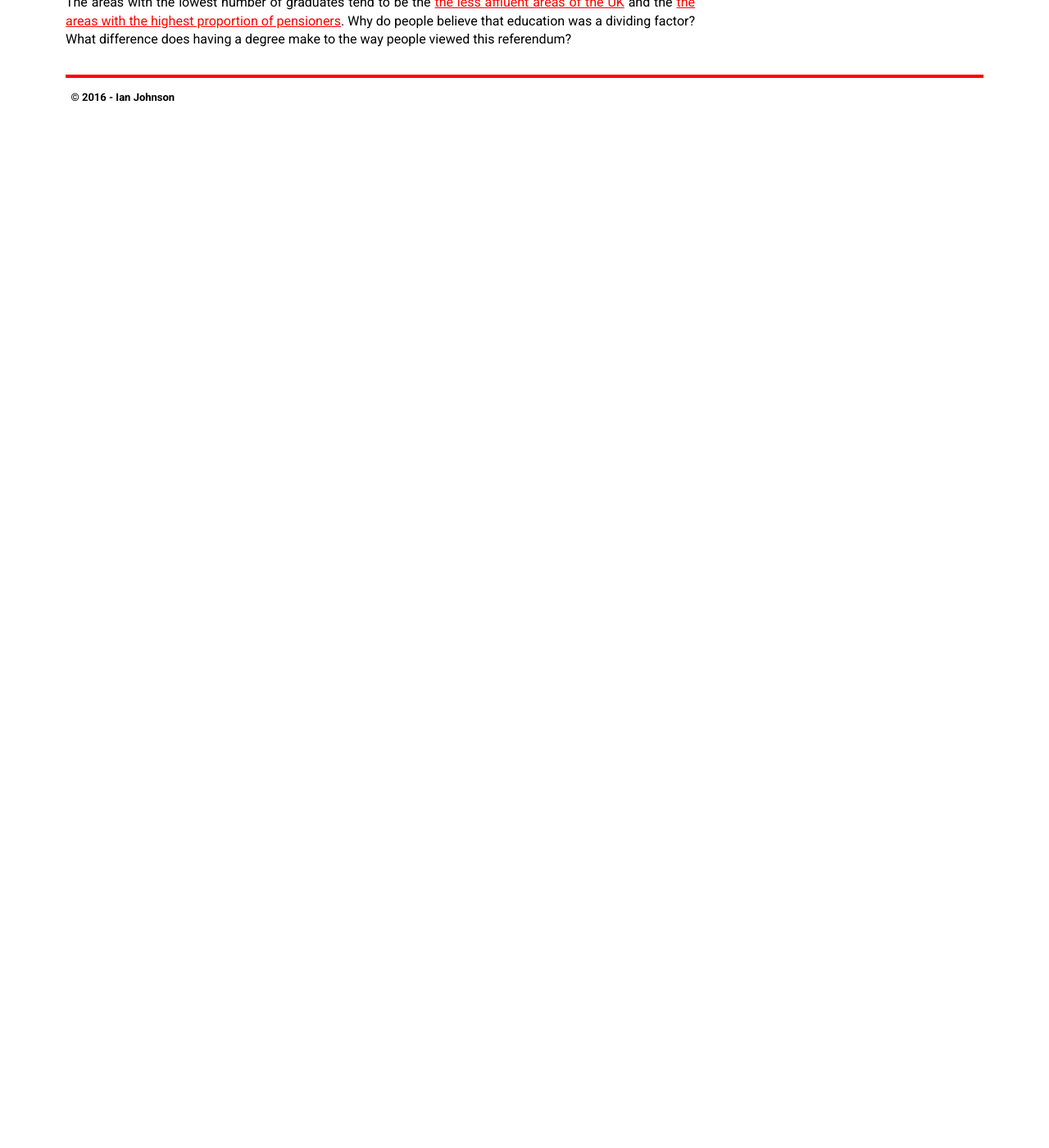
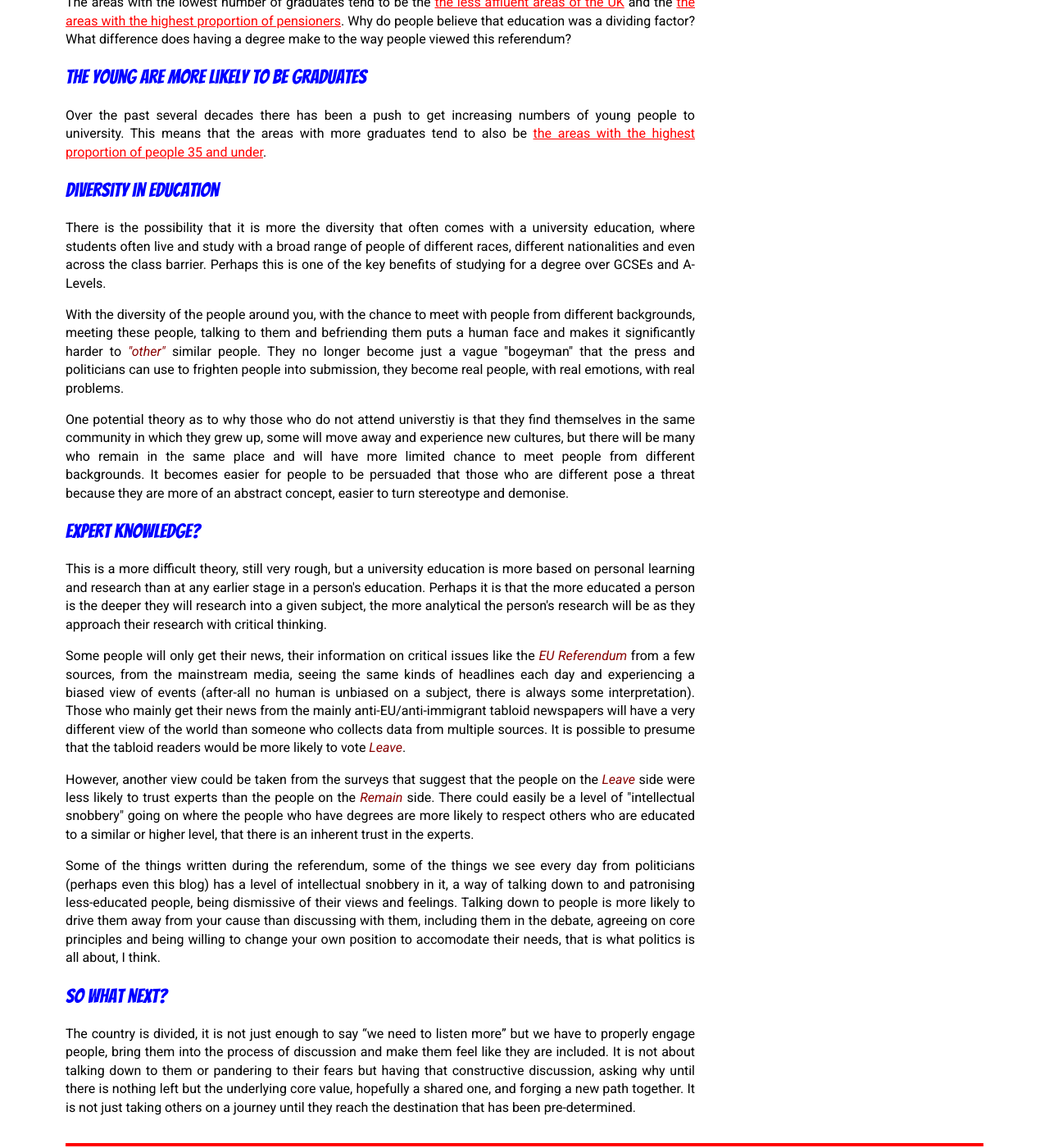
Before and after one commit to ninjaferret/politicallyconfusedninja, a Jekyll site: the page built from _posts/2016-06-26-4-the-educational-divide.html, in a window 1280 px wide and 1400 px high, scrolled down 308 px. Shown: the whole window at 82% size. Built offline with Jekyll 4.4.1, drawn with Linux system fonts in a browser that asks for light colours; comment, search, counter and statistics services are not loaded; before the commit the page ends 900 px from its top, so only the background shows below that; some of the changed text lies outside the part shown.

Commit message:
A treatise on the educational divide

```diff
--- a/_posts/2016-06-26-4-the-educational-divide.html
+++ b/_posts/2016-06-26-4-the-educational-divide.html
@@ -6,4 +6,30 @@ categories:
 - EU Referendum
 ---
 
-<p>A the results of the <em>EU Referendum</em> came in, it became clear that the areas with the highest number of graduates were more likely to vote for <em>Remain</em> and the areas with the fewest were more likely to vote <em>Leave</em>. The areas with the lowest number of graduates tend to be the <a href="/2016/06/26/3-the-poverty-divide.html" title="Thoughts on how the poverty divide affected the referendum">the less affluent areas of the UK</a> and the <a href="/2016/06/26/5-the-age-divide.html" title="My thoughts on how the age divide affected the referendum">the areas with the highest proportion of pensioners</a>. Why do people believe that education was a dividing factor? What difference does having a degree make to the way people viewed this referendum?</p>
+<p>As the results of the <em>EU Referendum</em> came in, it became clear that the areas with the highest number of graduates were more likely to vote for <em>Remain</em> and the areas with the fewest were more likely to vote <em>Leave</em>. The areas with the lowest number of graduates tend to be the <a href="/2016/06/26/3-the-poverty-divide.html" title="Thoughts on how the poverty divide affected the referendum">the less affluent areas of the UK</a> and the <a href="/2016/06/26/5-the-age-divide.html" title="My thoughts on how the age divide affected the referendum">the areas with the highest proportion of pensioners</a>. Why do people believe that education was a dividing factor? What difference does having a degree make to the way people viewed this referendum?</p>
+
+<h3>The young are more likely to be graduates</h3>
+
+<p>Over the past several decades there has been a push to get increasing numbers of young people to university. This means that the areas with more graduates tend to also be <a href="/2016/06/26/5-the-age-divide.html" title="My thoughts on how the age divide affected the referendum">the areas with the highest proportion of people 35 and under</a>.</p>
+
+<h3>Diversity in education</h3>
+
+<p>There is the possibility that it is more the diversity that often comes with a university education, where students often live and study with a broad range of people of different races, different nationalities and even across the class barrier. Perhaps this is one of the key benefits of studying for a degree over GCSEs and A-Levels.</p>
+
+<p>With the diversity of the people around you, with the chance to meet with people from different backgrounds, meeting these people, talking to them and befriending them puts a human face and makes it significantly harder to <em>"other"</em> similar people. They no longer become just a vague "bogeyman" that the press and politicians can use to frighten people into submission, they become real people, with real emotions, with real problems.</p>
+
+<p>One potential theory as to why those who do not attend universtiy is that they find themselves in the same community in which they grew up, some will move away and experience new cultures, but there will be many who remain in the same place and will have more limited chance to meet people from different backgrounds. It becomes easier for people to be persuaded that those who are different pose a threat because they are more of an abstract concept, easier to turn stereotype and demonise.</p>
+
+<h3>Expert knowledge?</h3>
+
+<p>This is a more difficult theory, still very rough, but a university education is more based on personal learning and research than at any earlier stage in a person's education. Perhaps it is that the more educated a person is the deeper they will research into a given subject, the more analytical the person's research will be as they approach their research with critical thinking.</p>
+
+<p>Some people will only get their news, their information on critical issues like the <em>EU Referendum</em> from a few sources, from the mainstream media, seeing the same kinds of headlines each day and experiencing a biased view of events (after-all no human is unbiased on a subject, there is always some interpretation). Those who mainly get their news from the mainly anti-EU/anti-immigrant tabloid newspapers will have a very different view of the world than someone who collects data from multiple sources. It is possible to presume that the tabloid readers would be more likely to vote <em>Leave</em>.</p>
+
+<p>However, another view could be taken from the surveys that suggest that the people on the <em>Leave</em> side were less likely to trust experts than the people on the <em>Remain</em> side. There could easily be a level of "intellectual snobbery" going on where the people who have degrees are more likely to respect others who are educated to a similar or higher level, that there is an inherent trust in the experts.</p>
+
+<p>Some of the things written during the referendum, some of the things we see every day from politicians (perhaps even this blog) has a level of intellectual snobbery in it, a way of talking down to and patronising less-educated people, being dismissive of their views and feelings. Talking down to people is more likely to drive them away from your cause than discussing with them, including them in the debate, agreeing on core principles and being willing to change your own position to accomodate their needs, that is what politics is all about, I think.</p>
+
+<h3>So what next?</h3>
+
+<p>The country is divided, it is not just enough to say <q>we need to listen more</q> but we have to properly engage people, bring them into the process of discussion and make them feel like they are included. It is not about talking down to them or pandering to their fears but having that constructive discussion, asking why until there is nothing left but the underlying core value, hopefully a shared one, and forging a new path together. It is not just taking others on a journey until they reach the destination that has been pre-determined.</p>
```
